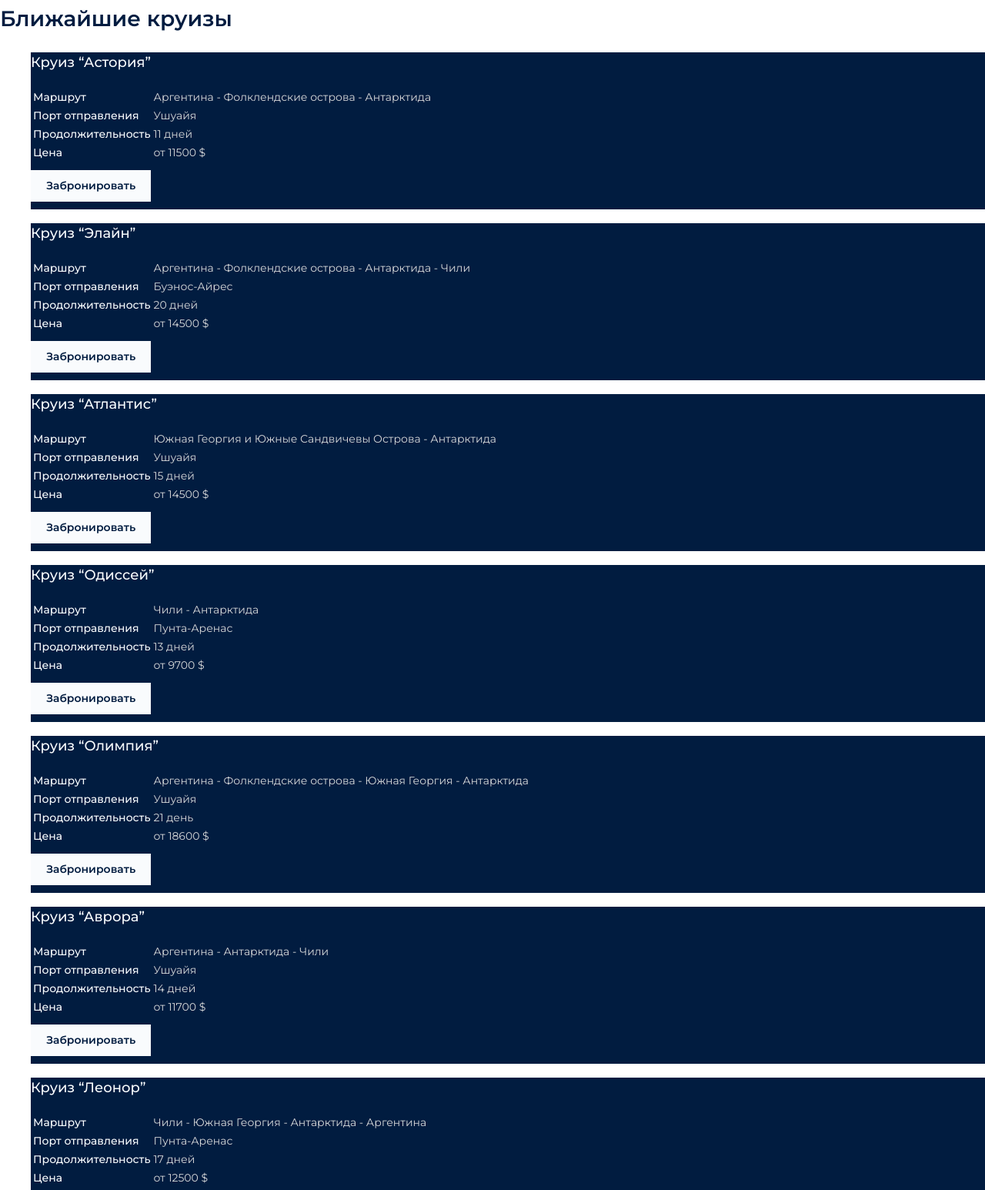
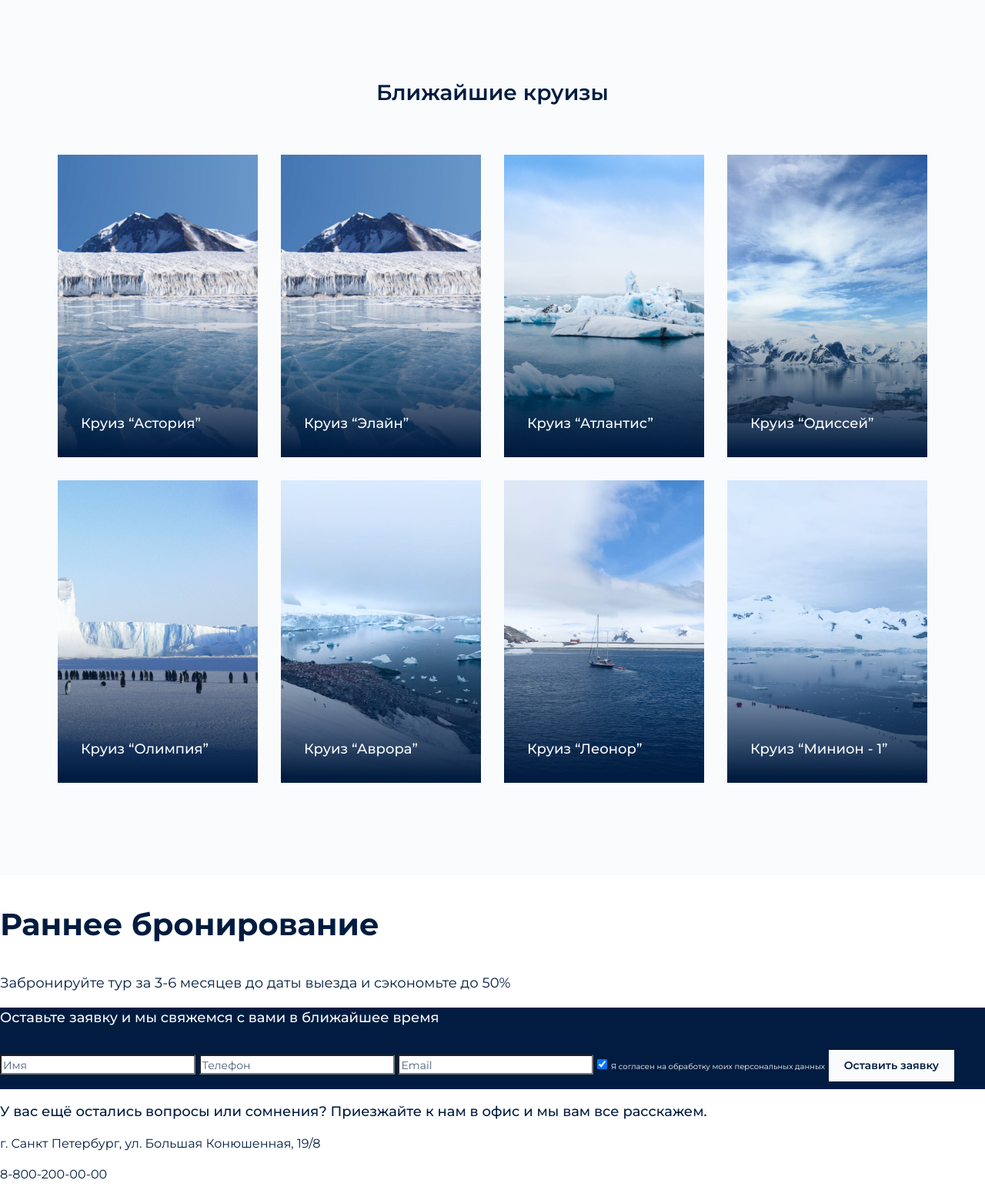
Before and after one commit to Camillashodi/antarctica-cruise, a website built with webpack: page source/index.html in a window 1280 px wide. Shown: the part 1916-3462 px from the top of the page at 77% size. Built offline with nearby package versions, Linux system fonts and the light colour scheme; files whose address does not match are found by name.

Commit message:
adding catalog

```diff
--- a/source/index.html
+++ b/source/index.html
@@ -98,185 +98,211 @@
           </div>
         </section>
         <section class="catalog">
+          <div class="container">
             <h2>Ближайшие круизы</h2>
             <ul class="catalog__list">
               <li class="catalog__item cruise-card">
                 <h3>Круиз “Астория”</h3>
-              <table class="cruise-card__table">
+                <img src="./img/content/card-1.jpg" alt="" width="260" height="386">
+                <div class="cruise-card__content">
+                  <table>
                     <tr>
-                  <td class="cruise-card__header">Маршрут</td>
+                      <th>Маршрут</th>
                       <td>Аргентина - Фолклендские острова - Антарктида</td>
                     </tr>
                     <tr>
-                  <td class="cruise-card__header">Порт отправления</td>
+                      <th>Порт отправления</th>
                       <td>Ушуайя</td>
                     </tr>
                     <tr>
-                  <td class="cruise-card__header">Продолжительность</td>
+                      <th>Продолжительность</th>
                       <td>11 дней</td>
                     </tr>
                     <tr>
-                  <td class="cruise-card__header">Цена</td>
+                      <th>Цена</th>
                       <td>от 11500 $</td>
                     </tr>
                   </table>
                   <a href="" class="cruise-card__button btn">Забронировать</a>
+                </div>
               </li>
               <li class="catalog__item cruise-card">
                 <h3>Круиз “Элайн”</h3>
-              <table class="cruise-card__table">
+                <img src="./img/content/card-1.jpg" alt="" width="260" height="386">
+                <div class="cruise-card__content">
+                  <table>
                     <tr>
-                  <td class="cruise-card__header">Маршрут</td>
+                      <th>Маршрут</th>
                       <td>Аргентина - Фолклендские острова - Антарктида - Чили</td>
                     </tr>
                     <tr>
-                  <td class="cruise-card__header">Порт отправления</td>
+                      <th>Порт отправления</th>
                       <td>Буэнос-Айрес</td>
                     </tr>
                     <tr>
-                  <td class="cruise-card__header">Продолжительность</td>
+                      <th>Продолжительность</th>
                       <td>20 дней</td>
                     </tr>
                     <tr>
-                  <td class="cruise-card__header">Цена</td>
+                      <th>Цена</th>
                       <td>от 14500 $</td>
                     </tr>
                   </table>
                   <a href="" class="cruise-card__button btn">Забронировать</a>
+                </div>
               </li>
               <li class="catalog__item cruise-card">
                 <h3>Круиз “Атлантис”</h3>
-              <table class="cruise-card__table">
+                <img src="./img/content/card-2.jpg" alt="" width="260" height="386">
+                <div class="cruise-card__content">
+                  <table>
                     <tr>
-                  <td class="cruise-card__header">Маршрут</td>
+                      <th>Маршрут</th>
                       <td>Южная Георгия и Южные Сандвичевы Острова - Антарктида</td>
                     </tr>
                     <tr>
-                  <td class="cruise-card__header">Порт отправления</td>
+                      <th>Порт отправления</th>
                       <td>Ушуайя</td>
                     </tr>
                     <tr>
-                  <td class="cruise-card__header">Продолжительность</td>
+                      <th>Продолжительность</th>
                       <td>15 дней</td>
                     </tr>
                     <tr>
-                  <td class="cruise-card__header">Цена</td>
+                      <th>Цена</th>
                       <td>от 14500 $</td>
                     </tr>
                   </table>
                   <a href="" class="cruise-card__button btn">Забронировать</a>
+                </div>
               </li>
               <li class="catalog__item cruise-card">
                 <h3>Круиз “Одиссей”</h3>
-              <table class="cruise-card__table">
+                <img src="./img/content/card-3.jpg" alt="" width="260" height="386">
+                <div class="cruise-card__content">
+                  <table>
                     <tr>
-                  <td class="cruise-card__header">Маршрут</td>
+                      <th>Маршрут</th>
                       <td>Чили - Антарктида</td>
                     </tr>
                     <tr>
-                  <td class="cruise-card__header">Порт отправления</td>
+                      <th>Порт отправления</th>
                       <td>Пунта-Аренас</td>
                     </tr>
                     <tr>
-                  <td class="cruise-card__header">Продолжительность</td>
+                      <th>Продолжительность</th>
                       <td>13 дней</td>
                     </tr>
                     <tr>
-                  <td class="cruise-card__header">Цена</td>
+                      <th>Цена</th>
                       <td>от 9700 $</td>
                     </tr>
                   </table>
                   <a href="" class="cruise-card__button btn">Забронировать</a>
+                </div>
               </li>
               <li class="catalog__item cruise-card">
                 <h3>Круиз “Олимпия”</h3>
-              <table class="cruise-card__table">
+                <img src="./img/content/card-4.jpg" alt="" width="260" height="386">
+                <div class="cruise-card__content">
+                  <table>
                     <tr>
-                  <td class="cruise-card__header">Маршрут</td>
+                      <th>Маршрут</th>
                       <td>Аргентина - Фолклендские острова - Южная Георгия - Антарктида</td>
                     </tr>
                     <tr>
-                  <td class="cruise-card__header">Порт отправления</td>
+                      <th>Порт отправления</th>
                       <td>Ушуайя</td>
                     </tr>
                     <tr>
-                  <td class="cruise-card__header">Продолжительность</td>
+                      <th>Продолжительность</th>
                       <td>21 день</td>
                     </tr>
                     <tr>
-                  <td class="cruise-card__header">Цена</td>
+                      <th>Цена</th>
                       <td>от 18600 $</td>
                     </tr>
                   </table>
                   <a href="" class="cruise-card__button btn">Забронировать</a>
+                </div>
               </li>
               <li class="catalog__item cruise-card">
                 <h3>Круиз “Аврора”</h3>
-              <table class="cruise-card__table">
+                <img src="./img/content/card-5.jpg" alt="" width="260" height="386">
+                <div class="cruise-card__content">
+                  <table>
                     <tr>
-                  <td class="cruise-card__header">Маршрут</td>
+                      <th>Маршрут</th>
                       <td>Аргентина - Антарктида - Чили</td>
                     </tr>
                     <tr>
-                  <td class="cruise-card__header">Порт отправления</td>
+                      <th>Порт отправления</th>
                       <td>Ушуайя</td>
                     </tr>
                     <tr>
-                  <td class="cruise-card__header">Продолжительность</td>
+                      <th>Продолжительность</th>
                       <td>14 дней</td>
                     </tr>
                     <tr>
-                  <td class="cruise-card__header">Цена</td>
+                      <th>Цена</th>
                       <td>от 11700 $</td>
                     </tr>
                   </table>
                   <a href="" class="cruise-card__button btn">Забронировать</a>
+                </div>
               </li>
               <li class="catalog__item cruise-card">
                 <h3>Круиз “Леонор”</h3>
-              <table class="cruise-card__table">
+                <img src="./img/content/card-6.jpg" alt="" width="260" height="386">
+                <div class="cruise-card__content">
+                  <table>
                     <tr>
-                  <td class="cruise-card__header">Маршрут</td>
+                      <th>Маршрут</th>
                       <td>Чили - Южная Георгия - Антарктида - Аргентина</td>
                     </tr>
                     <tr>
-                  <td class="cruise-card__header">Порт отправления</td>
+                      <th>Порт отправления</th>
                       <td>Пунта-Аренас</td>
                     </tr>
                     <tr>
-                  <td class="cruise-card__header">Продолжительность</td>
+                      <th>Продолжительность</th>
                       <td>17 дней</td>
                     </tr>
                     <tr>
-                  <td class="cruise-card__header">Цена</td>
+                      <th>Цена</th>
                       <td>от 12500 $</td>
                     </tr>
                   </table>
                   <a href="" class="cruise-card__button btn">Забронировать</a>
+                </div>
               </li>
               <li class="catalog__item cruise-card">
                 <h3>Круиз “Минион - 1”</h3>
-              <table class="cruise-card__table">
+                <img src="./img/content/card-7.jpg" alt="" width="260" height="386">
+                <div class="cruise-card__content">
+                  <table>
                     <tr>
-                  <td class="cruise-card__header">Маршрут</td>
+                      <th>Маршрут</th>
                       <td>Аргентина - Антарктида</td>
                     </tr>
                     <tr>
-                  <td class="cruise-card__header">Порт отправления</td>
+                      <th>Порт отправления</th>
                       <td>Ушуайя</td>
                     </tr>
                     <tr>
-                  <td class="cruise-card__header">Продолжительность</td>
+                      <th>Продолжительность</th>
                       <td>11 дней</td>
                     </tr>
                     <tr>
-                  <td class="cruise-card__header">Цена</td>
+                      <th>Цена</th>
                       <td>от 12300 $</td>
                     </tr>
                   </table>
                   <a href="" class="cruise-card__button btn">Забронировать</a>
+                </div>
               </li>
             </ul>
+          </div>
         </section>
         <section class="booking">
           <h2>Раннее бронирование</h2>
--- a/source/sass/blocks/catalog.scss
+++ b/source/sass/blocks/catalog.scss
@@ -1,10 +1,41 @@
+.catalog {
+  padding: 120px 0;
+  background-color: $color-alice-blue;
+
+  @include vp-1279 {
+    padding: 100px 0;
+  }
+
+  @include vp-767 {
+    padding: 65px 0;
+  }
+}
+
 .catalog h2 {
   font-weight: 600;
   font-size: 28px;
   line-height: 42px;
   color: $color-tangaroa;
+  text-align: center;
+  padding: 0;
+  margin: 0;
+  margin-bottom: 60px;
 }
 
 .catalog__list {
   list-style: none;
+  margin: 0;
+  padding: 0 15px;
+  display: grid;
+  grid-template-columns: 1fr 1fr 1fr 1fr;
+  column-gap: 30px;
+  row-gap: 30px;
+
+  @include vp-1279 {
+    grid-template-columns: 1fr 1fr;
+  }
+
+  @include vp-767 {
+    grid-template-columns: 1fr;
+  }
 }
--- a/source/sass/blocks/cruise-card.scss
+++ b/source/sass/blocks/cruise-card.scss
@@ -3,16 +3,75 @@
   line-height: 20px;
   color: $color-quartz;
   background-color: $color-tangaroa;
+  display: grid;
+  grid-template-columns: 1fr;
+  grid-template-rows: min-content 1fr min-content;
+
+  th {
+    font-weight: 500;
+    color: $color-alice-blue;
+  }
+
+  img {
+    grid-area: 1 / 1 / 4 / 2;
+    height: auto;
+    min-height: 386px;
+    width: 100%;
+    z-index: 1;
+  }
+
+  h3 {
+    font-size: 18px;
+    line-height: 27px;
+    font-weight: 500;
+    color: $color-alice-blue;
+    margin: 0;
+    padding: 30px;
+    z-index: 2;
+    grid-area: 3 / 1 / 4 / 2;
+    align-self: end;
+  }
+
+  &:hover,
+  &:focus-within {
+    h3 {
+      grid-area: 1 / 1 / 2 / 2;
+      padding: 0 25px;
+      padding-top: 35px;
+      margin-bottom: 25px;
+    }
+
+    img {
+      display: none;
+    }
+
+    .cruise-card__content {
+      opacity: 1;
+    }
+
+    .cruise-card__button {
+      opacity: 1;
+      grid-area: 3 / 1 / 4 / 2;
+    }
+  }
 }
 
-.cruise-card h3 {
-  font-size: 18px;
-  line-height: 27px;
-  font-weight: 500;
-  color: $color-alice-blue;
+.cruise-card__content {
+  grid-area: 2 / 1 / 3 / 2;
+  min-width: 0;
+  padding: 0 25px;
+  display: grid;
+  grid-template-rows: 1fr min-content;
+  opacity: 0;
+
+  tr {
+    display: grid;
+    grid-template-columns: 1fr;
+  }
 }
 
-.cruise-card__header {
-  font-weight: 500;
-  color: $color-alice-blue;
+.cruise-card__button {
+  margin-bottom: 35px;
+  opacity: 0;
+  justify-content: center;
 }
```
Also changed, not shown: build/css/style.css, build/css/style.min.css, build/index.html, 1 other file. Lines whose indentation alone changed are shown as unchanged.
